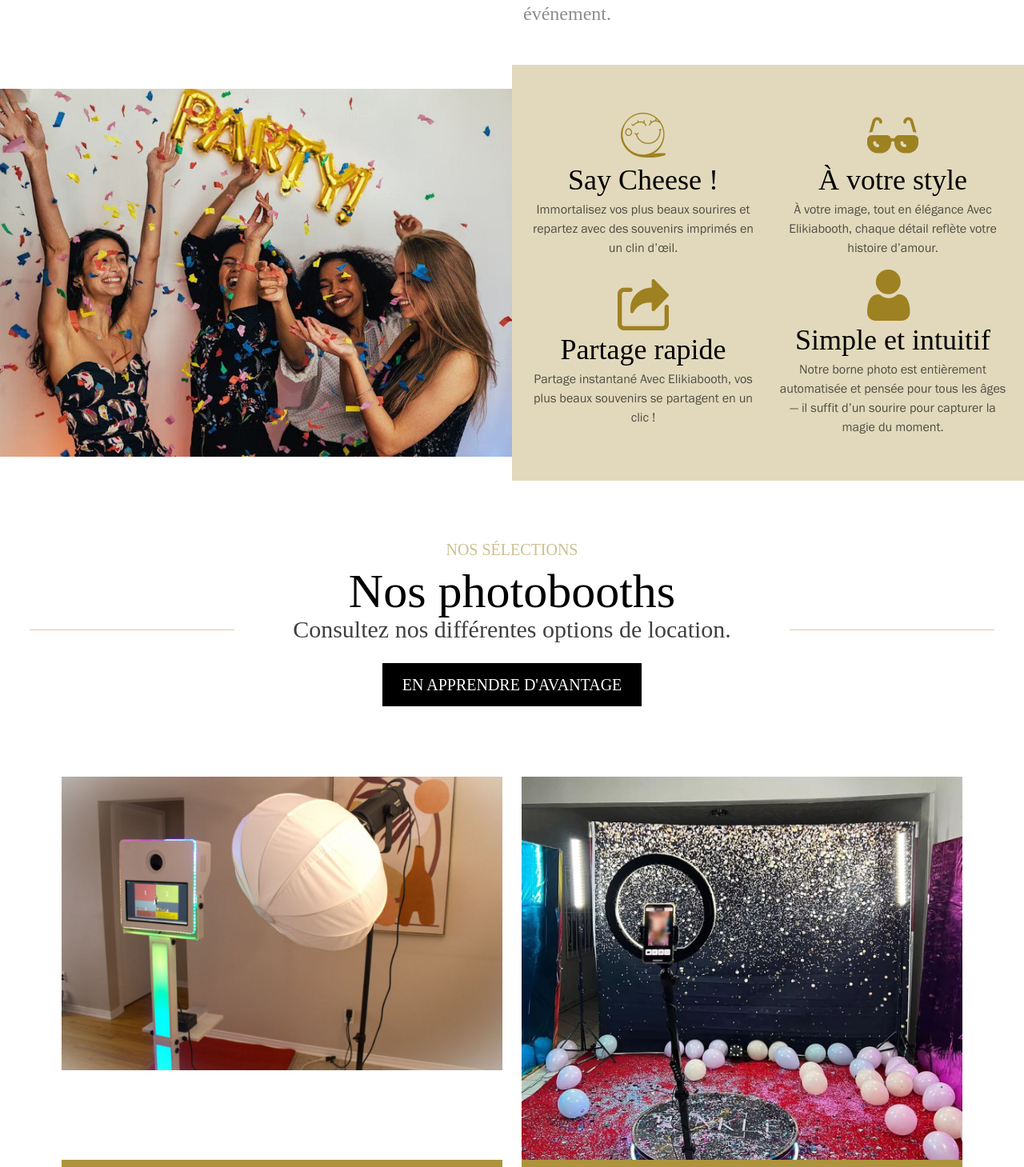
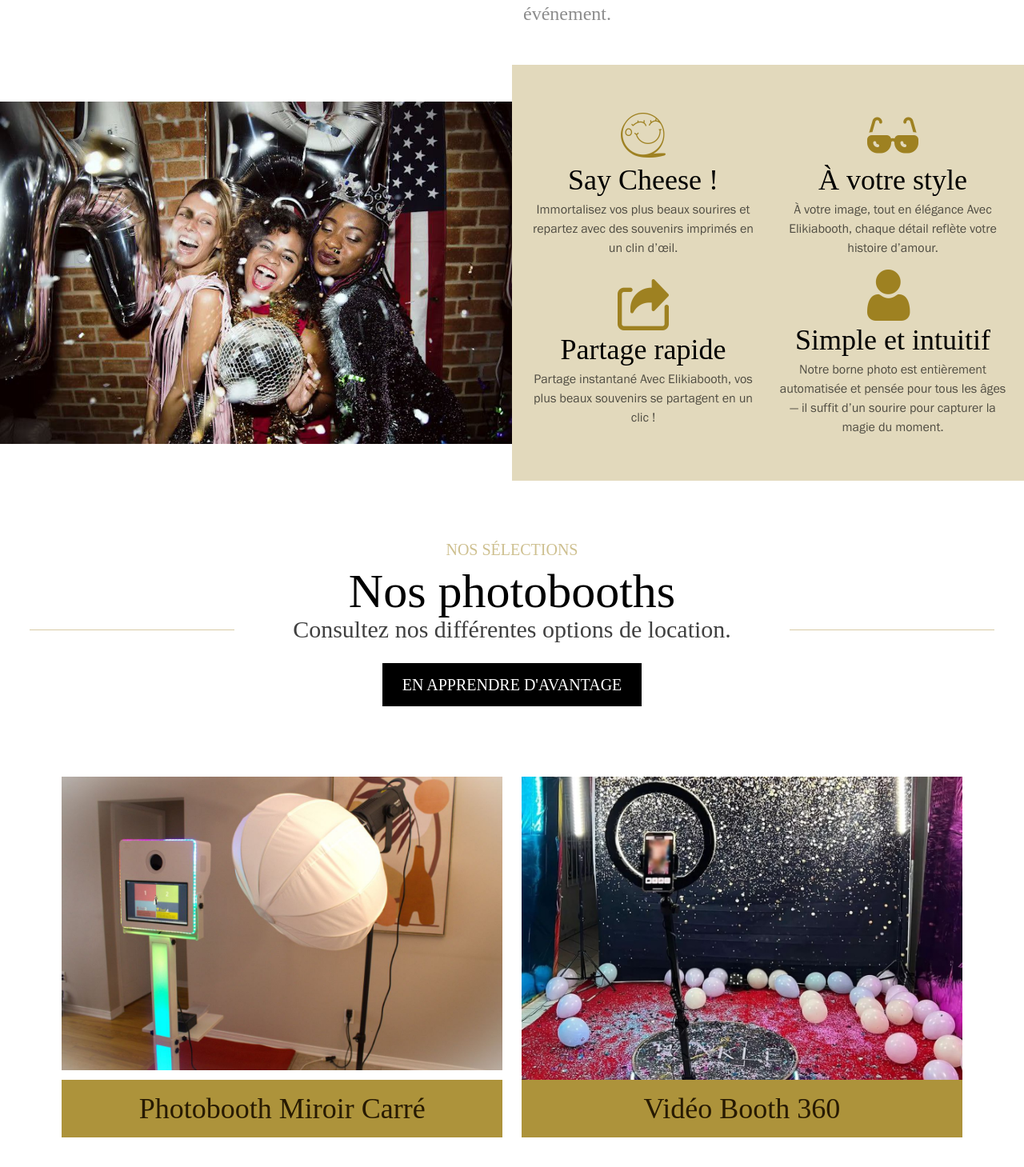
Before and after one commit to yeredmbe/photobooth, a React (Vite) app: page / in a window 1280 px wide. Shown: the part 1251-2710 px from the top of the page at 80% size. Built offline with nearby package versions, Linux system fonts and the light colour scheme.

Commit message:
changing text and some images

```diff
--- a/src/components/Body.jsx
+++ b/src/components/Body.jsx
@@ -4,7 +4,7 @@ import { Link } from 'react-router-dom';
 const Body = () => {
    const images = [
   { img: "photo_1_2025-10-21_00-31-23.jpg",title:"Photobooth Miroir Carré"},
-    {img:"photo_1_2025-10-18_13-20-11.jpg",title:"Vidéo Booth 360"}
+    {img:"photobooth.jpg",title:"Vidéo Booth 360"}
   ];
 
   const data=[{
@@ -63,7 +63,7 @@ const Body = () => {
         </div>
         </div>
         <div className='w-full  max-sm:p-1 flex items-center justify-center max-sm:flex-col max-sm:items-center max-sm:justify-center'>
-            <img src="photo_4_2025-10-21_00-31-23.jpg" alt="" className='w-1/2 max-sm:w-full'  data-aos="slide-right"
+            <img src="photo_3_2025-10-21_00-31-23.jpg" alt="" className='w-1/2 max-sm:w-full'  data-aos="slide-right"
     data-aos-delay="50"
     data-aos-duration="1000"
     data-aos-easing="ease-in-out" />
```
Also changed, not shown: public/photobooth.jpg (added).
